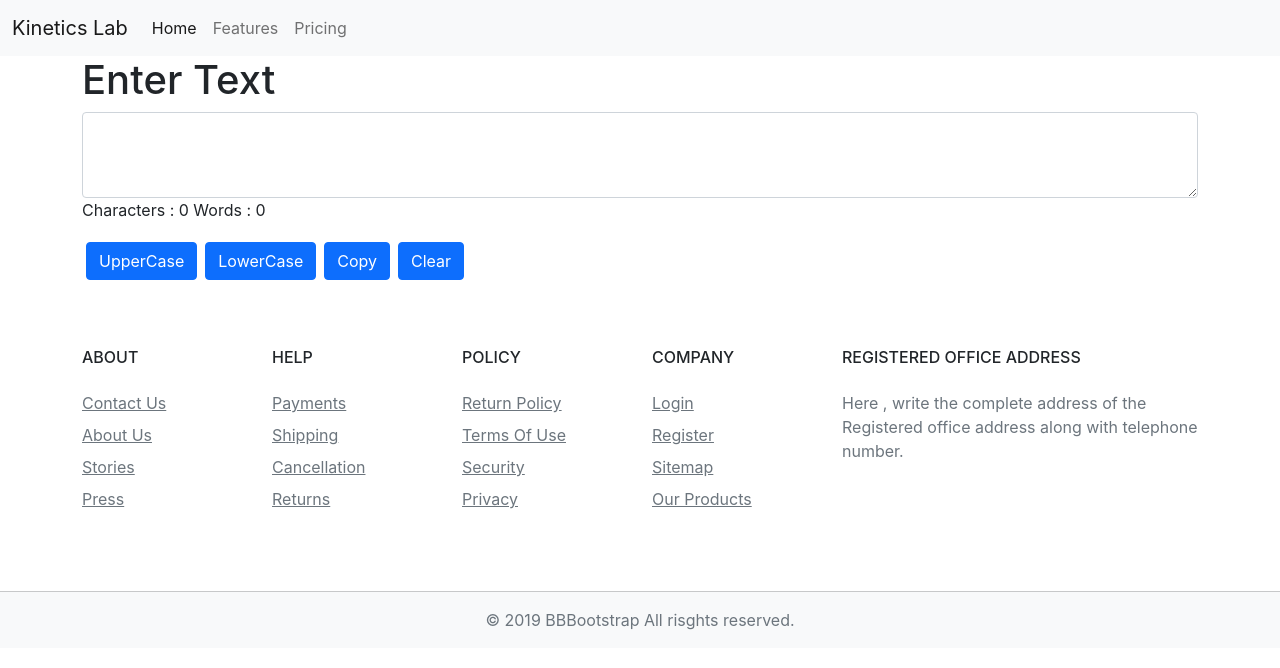
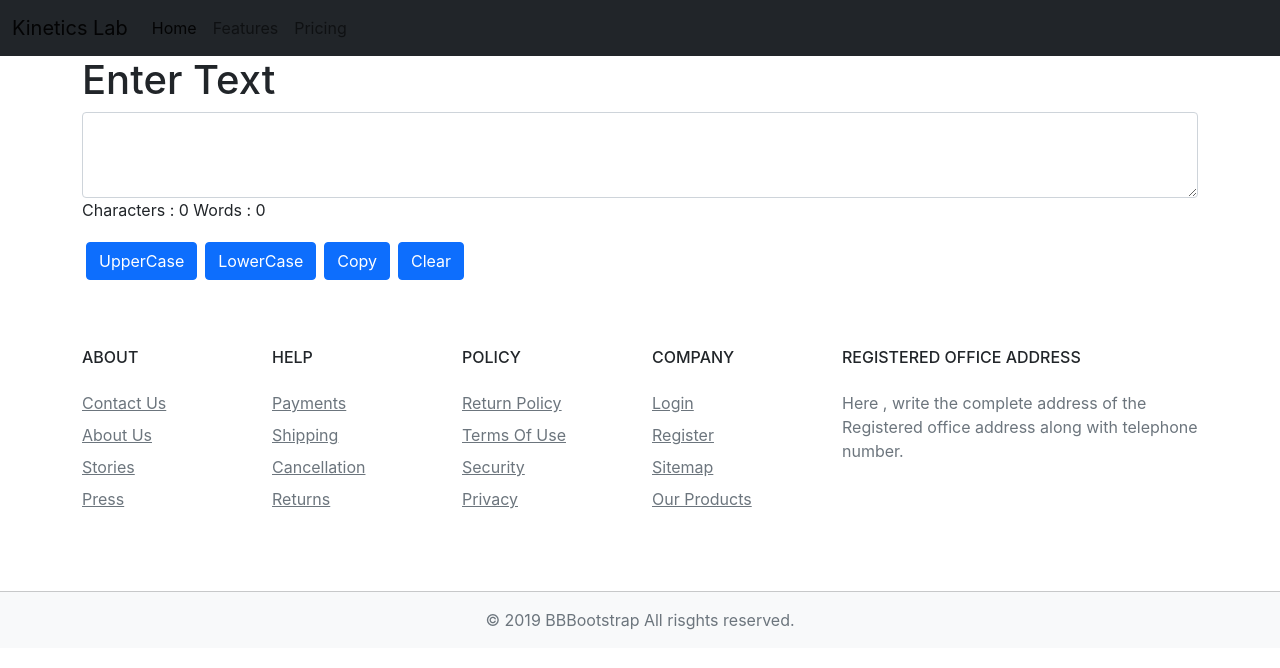
Before and after one commit to thedhruvkumar/React-Project, a React (Create React App) app: page / in a window 1280 px wide. Shown: the top 668 px of the page. Built offline with nearby package versions, Linux system fonts and the light colour scheme.

Commit message:
Update NavBar.jsx

```diff
--- a/src/Components/NavBar.jsx
+++ b/src/Components/NavBar.jsx
@@ -5,8 +5,8 @@
   return (
       <>
 
-     <nav className="navbar navbar-expand-lg navbar-light bg-light">
-  <div className="container-fluid">
+     <nav className="navbar navbar-expand-lg navbar-light bg-dark">
+    <div className="container-fluid">
     <a className="navbar-brand" href="#">Kinetics Lab</a>
     <button className="navbar-toggler" type="button" data-bs-toggle="collapse" data-bs-target="#navbarNav" aria-controls="navbarNav" aria-expanded="false" aria-label="Toggle navigation">
       <span className="navbar-toggler-icon"></span>
```
